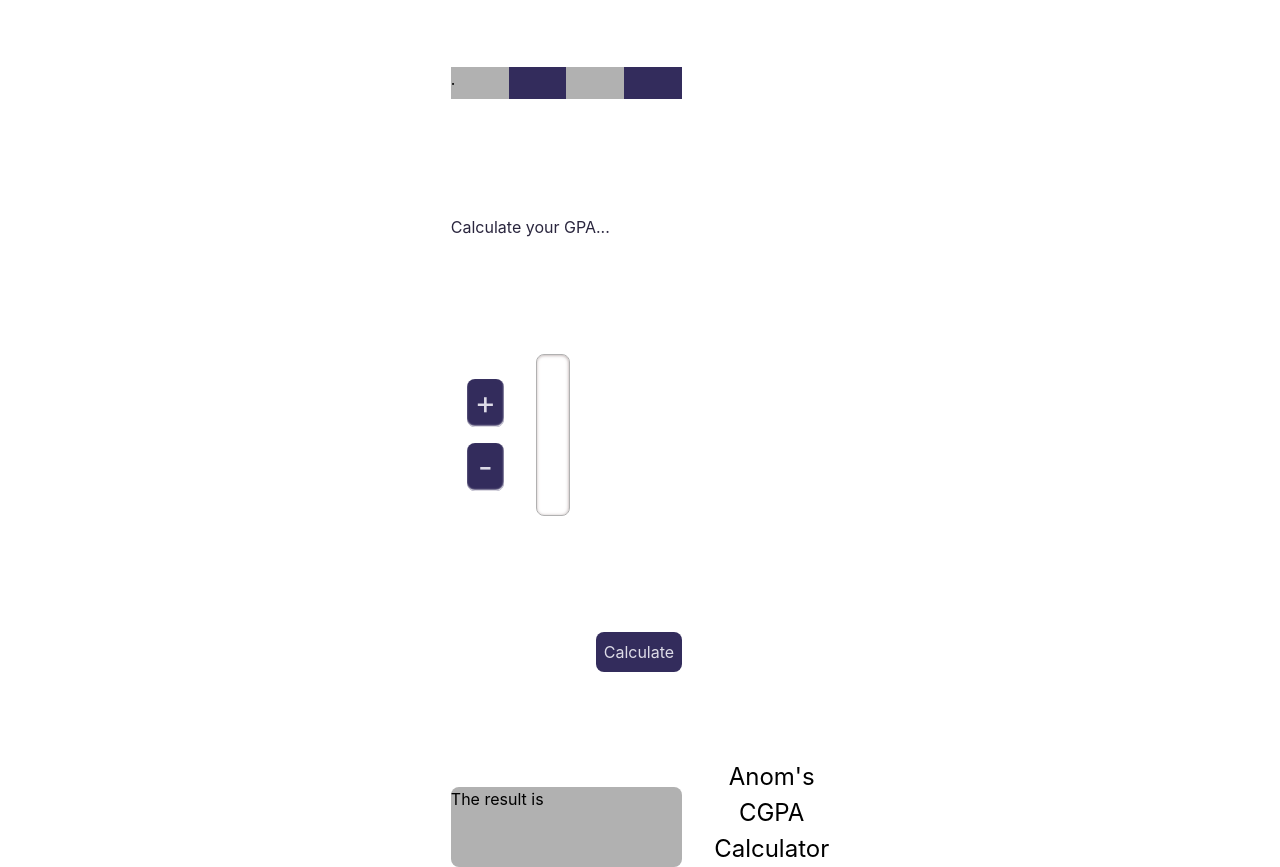
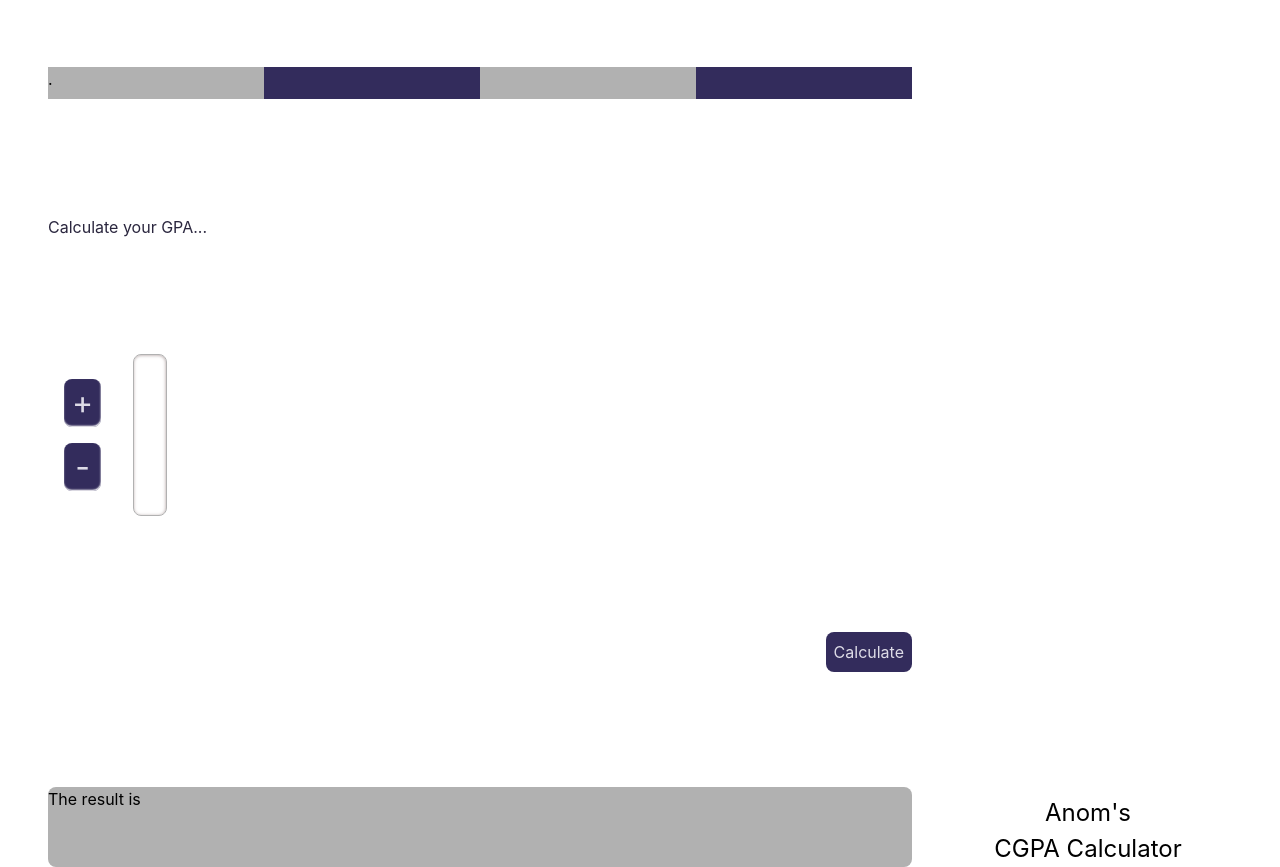
Before and after one commit to Ano-ly/AnomsCGPACalculator, a React (Vite) app: page / in a window 1280 px wide. Built offline with nearby package versions, Linux system fonts and the light colour scheme.

Commit message:
Update code

```diff
--- a/src/App.css
+++ b/src/App.css
@@ -22,7 +22,7 @@ button {
   margin-top: 4rem;
   flex-direction: row;
   justify-content: space-between;
-  max-width: 95vw;
+  width: 95vw;
   min-height: 100vh;
   overflow-y: scroll;
 }
```
